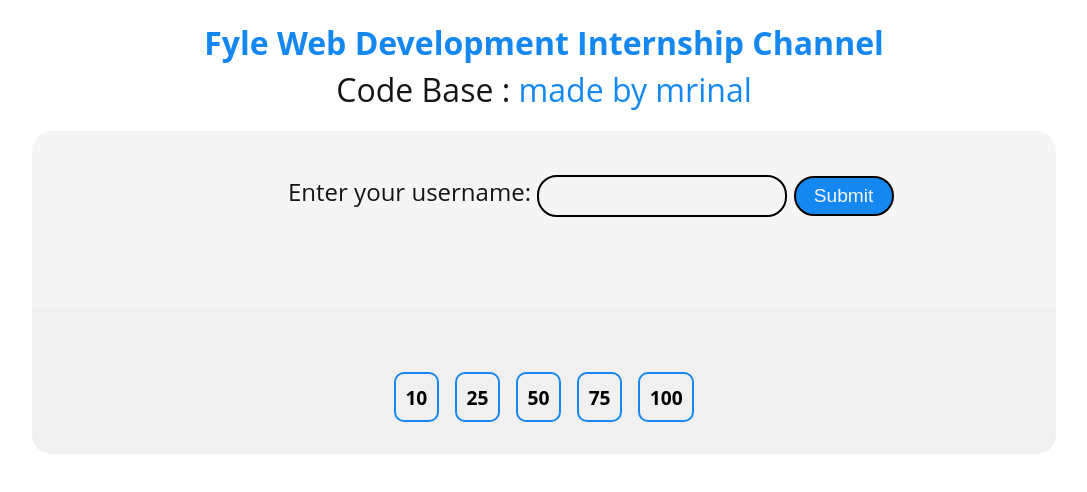
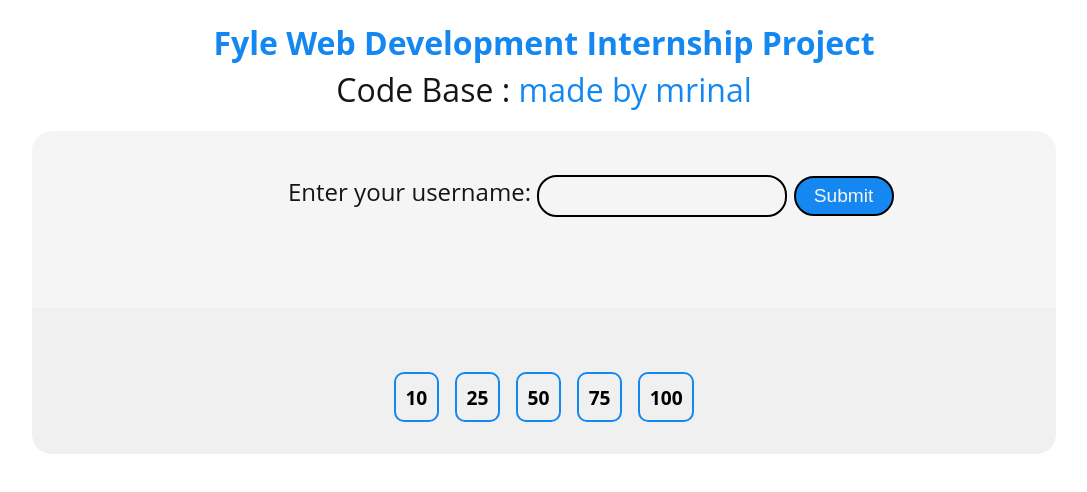
Before and after one commit to mrinal-rangers/repo-displayer, a plain HTML site: page index.html in a window 1280 px wide. Shown: the top 492 px of the page, without its empty margins (96-1183 px from the left). Drawn offline with nearby package versions, Linux system fonts and the light colour scheme; no server answers.

Commit message:
Update index.html

```diff
--- a/index.html
+++ b/index.html
@@ -16,7 +16,7 @@
 
   <body>
     <main class="container">
-      <h1>Fyle Web Development Internship Channel</h1>
+      <h1>Fyle Web Development Internship Project</h1>
       <small id = 's1'> -Mrinal Deb</small>
       <div class="div1">
         <div class="div2">
```
